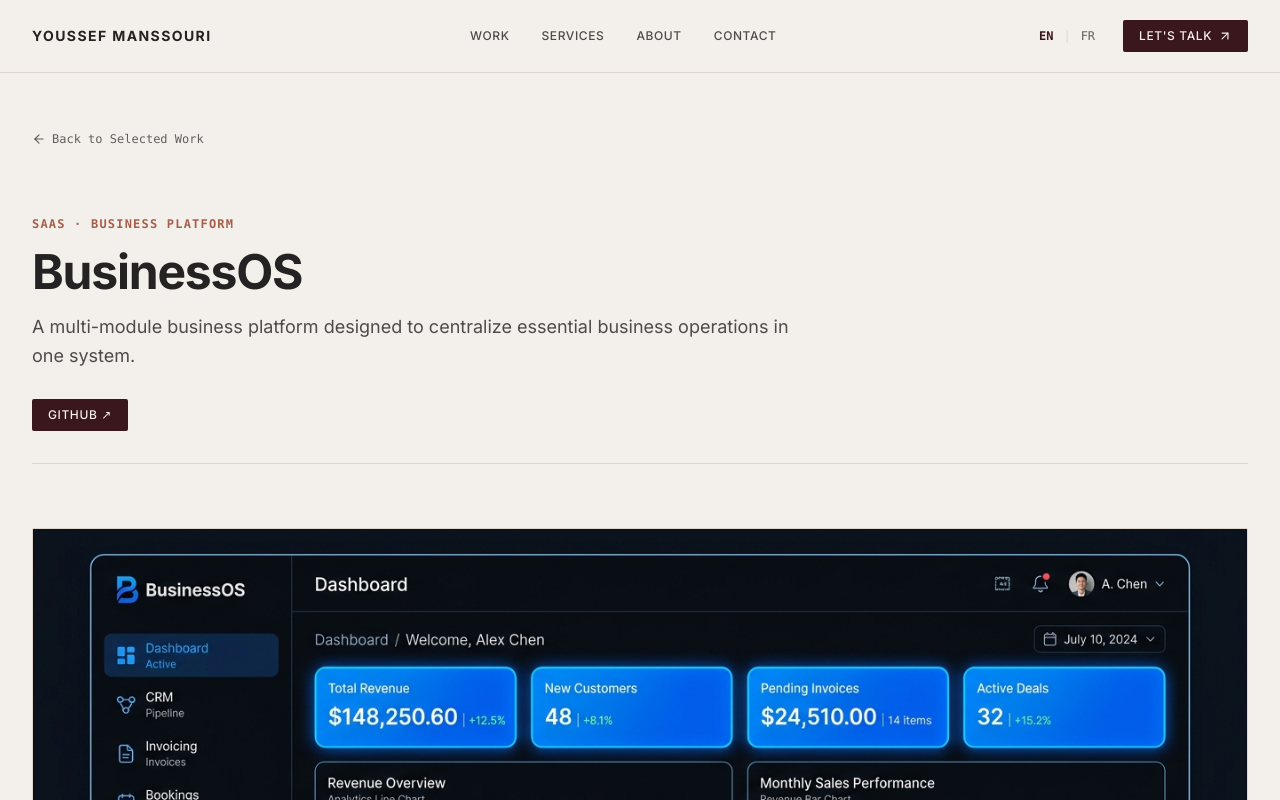
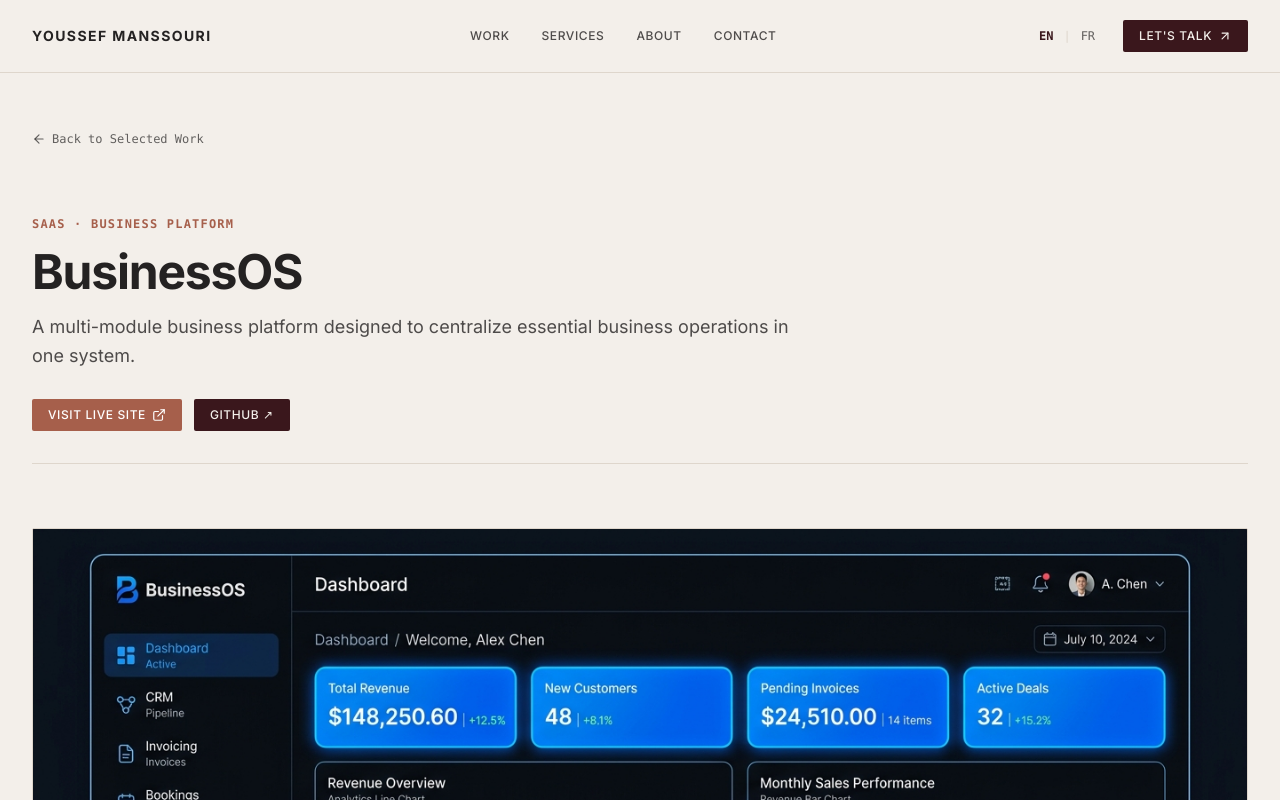
Before and after one commit to youssefmanssouri/manssouri-portfolio, a Next.js app: page /projects/businessos in a window 1280 px wide. Shown: the top 800 px of the page. Built offline with nearby package versions, Linux system fonts and the light colour scheme.

Commit message:
Enable BusinessOS live demo URL in portfolio project data

```diff
--- a/data/projects.ts
+++ b/data/projects.ts
@@ -74,7 +74,8 @@ export const PROJECTS: Project[] = [
       "/images/projects/businessos-calendar.jpg"
     ],
     githubUrl: "https://github.com/b91749533-sys/business-os",
-    hasLiveDemo: false,
+    liveUrl: "https://business-os-demo.vercel.app/",
+    hasLiveDemo: true,
     featured: true,
     order: 1
   },
```
